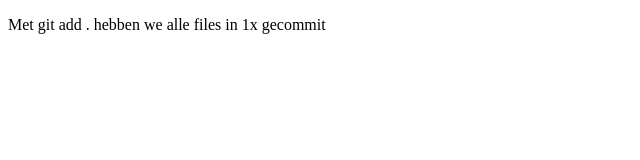
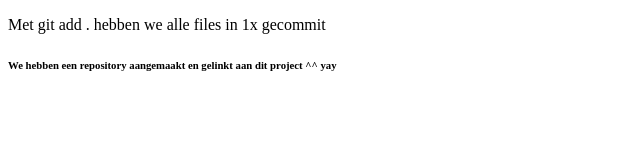
Before and after one commit to AuroraLyhnn/git-practice, a website: page index.html in a window 1280 px wide. Shown: the whole page, without its empty margins (0-640 px from the left). Drawn offline with Linux system fonts and the light colour scheme.

Commit message:
Een update gegeven over de progress

```diff
--- a/index.html
+++ b/index.html
@@ -6,5 +6,6 @@
 </head>
 <body>
 <p>Met git add . hebben we alle files in 1x gecommit</p>
+<h6>We hebben een repository aangemaakt en gelinkt aan dit project ^^ yay</h6>
 </body>
 </html>
```
